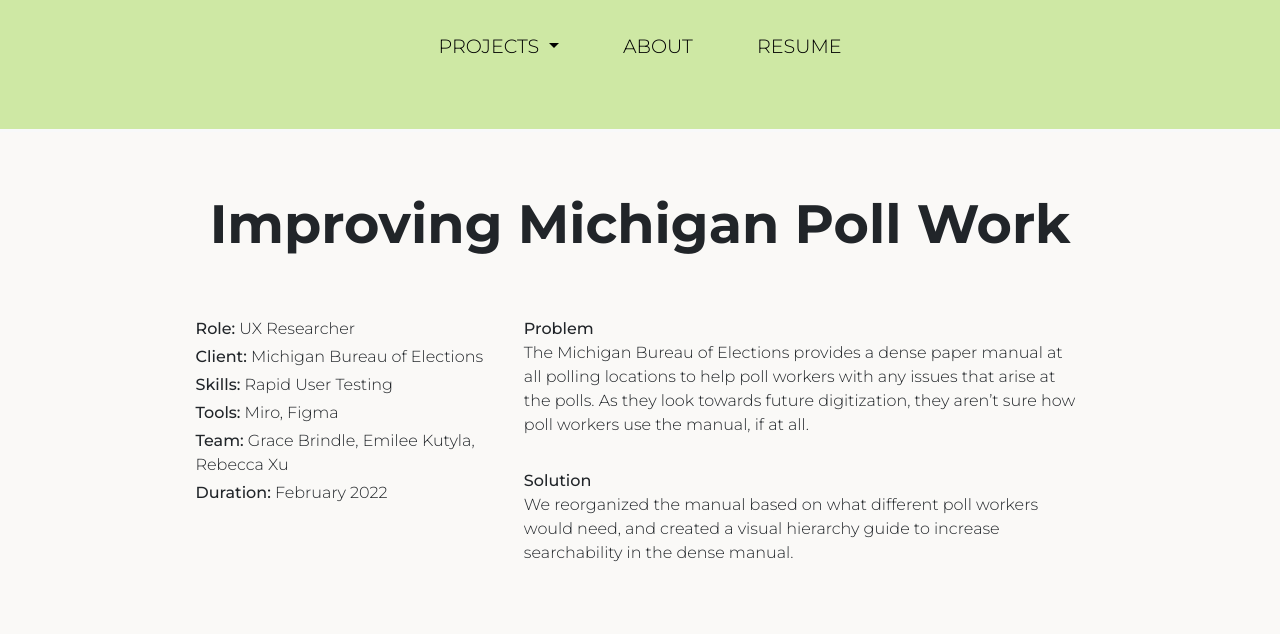
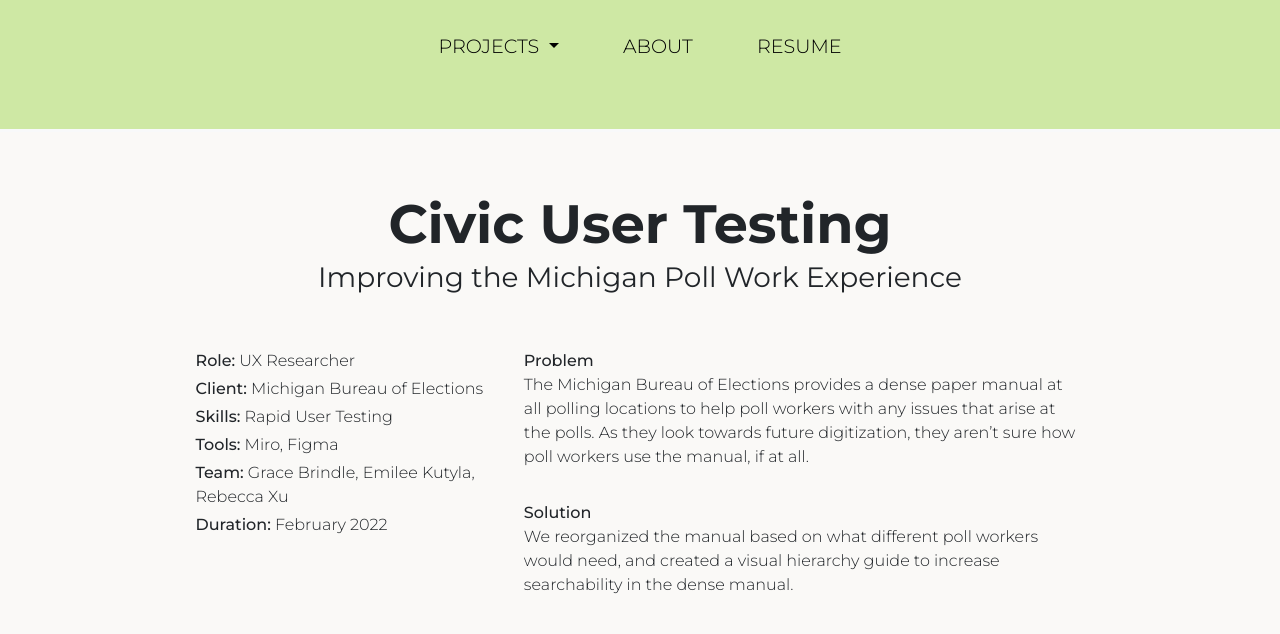
Before and after one commit to kathleencurran2021/kathleencurran-portfolio, a website: page cutgroup-project.html in a window 1280 px wide. Shown: the part 156-790 px from the top of the page. Drawn offline with nearby package versions, Linux system fonts and the light colour scheme.

Commit message:
updated cut group title

```diff
--- a/cutgroup-project.html
+++ b/cutgroup-project.html
@@ -75,7 +75,9 @@
     <main>
       <div id="cutgroup-case-study" class="case-study">
         <div id="title" class="title-div">
-          <h2>Improving Michigan Poll Work</h2>
+          <!-- <h2>Improving Michigan Poll Work</h2> -->
+          <h2>Civic User Testing</h2>
+          <div class="subheader">Improving the Michigan Poll Work Experience</div>
         </div>
 
         <div class="project-specs">
--- a/styles/portfolio.css
+++ b/styles/portfolio.css
@@ -14,7 +14,8 @@ h1,
 h2,
 h3,
 h4,
-h5 {
+h5,
+h6 {
   font-family: 'Montserrat', sans-serif;
 }
 
@@ -51,6 +52,12 @@ h5 {
   font-weight: 300; */
   font-size: 24px;
   font-weight: 500;
+}
+
+.subheader {
+  font-size: 28px;
+  font-weight: 400;
+  font-family: 'Montserrat', sans-serif;
 }
 
 p,
@@ -93,10 +100,15 @@ figcaption {
 
 /* hierarchy  */
 
-.case-study h2 {
+/* .case-study h2 {
   margin: 60px auto;
   text-align: center;
-}
+} */
+
+/* .title-div {
+  margin: 60px auto;
+  text-align: center;
+} */
 
 .case-study h3,
 h4 {
@@ -150,7 +162,7 @@ h4 {
   justify-content: center;
   align-items: center;
   flex-direction: column;
-  margin: 0 auto;
+  margin: 60px auto;
 }
 
 .title-div img {
```
